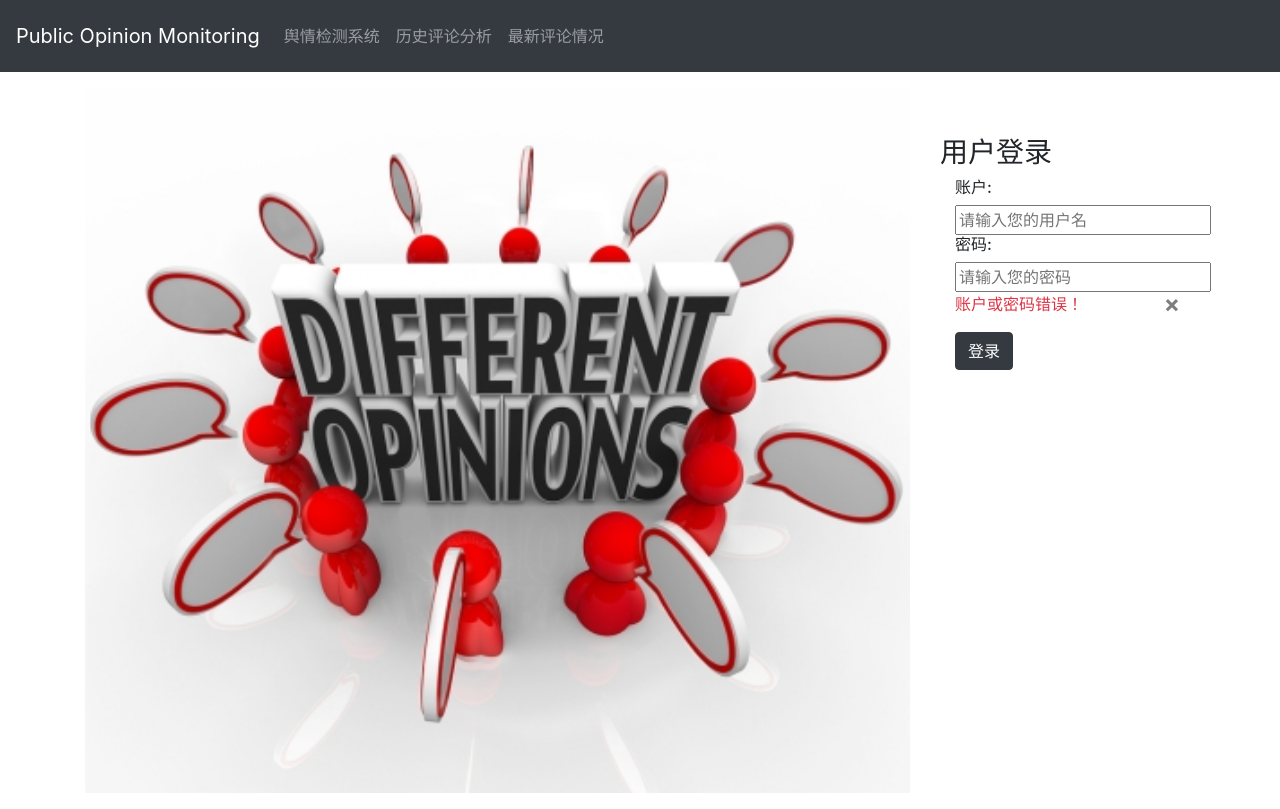
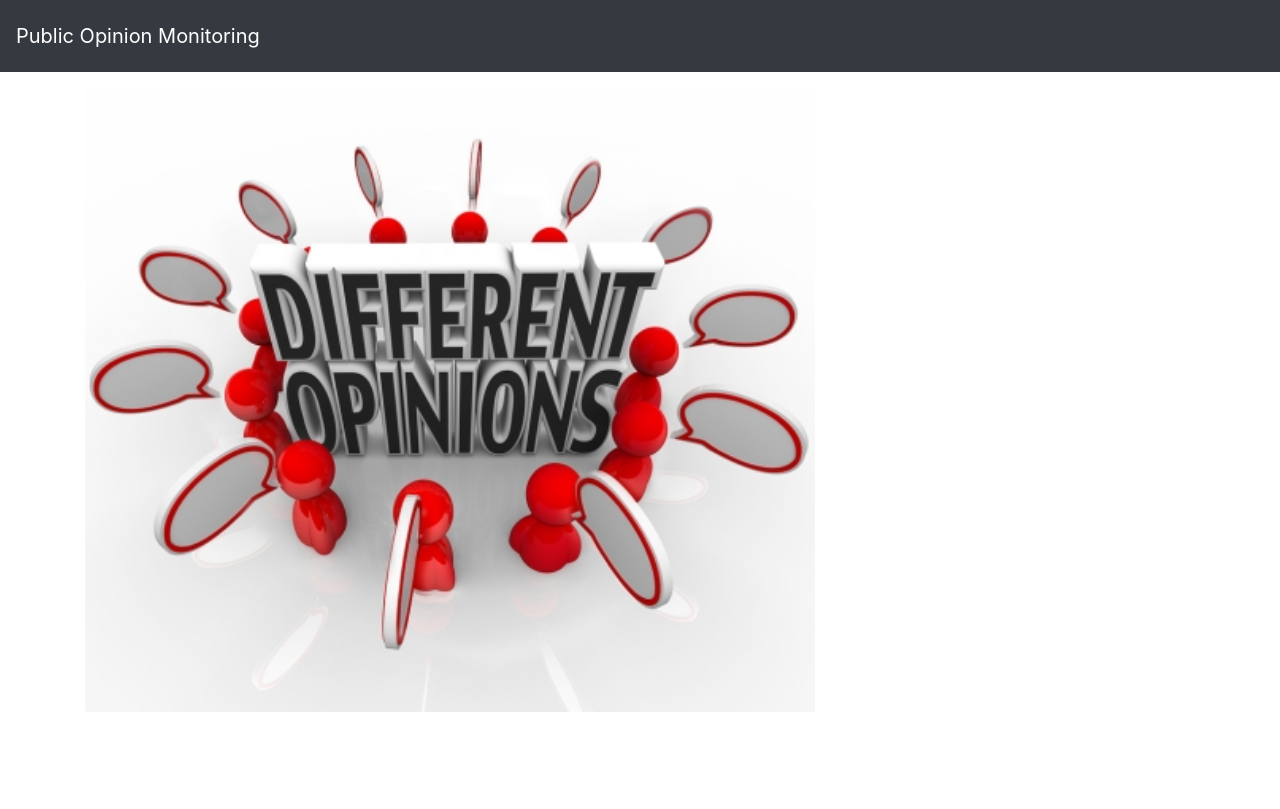
Before and after one commit to honwaii/public_opinion_monitoring, a Flask app: template app/templates/index.html in a window 1280 px wide. After the commit the page ends 712 px from the top, so only its background shows below. Run offline with Flask 2, Linux system fonts and the light colour scheme; the template is opened without the code that fills it, so the values that code supplies are empty; parts of the project's set-up code (start-up, migrations or seed data) failed here and were passed over; some libraries are stand-ins or nearby versions.

Commit message:
update: 页面跳转修改.

```diff
--- a/app/public_opinion_monitoring.py
+++ b/app/public_opinion_monitoring.py
@@ -19,13 +19,15 @@ def index():
 @app.route("/pom/login", methods=["POST"])
 def login():
     print(request.form)
+    message = '用户名或密码错误.'
     user = request.form.get("user")
     password = request.form.get("password")
+    if len(user) <= 0 or len(password) <= 0:
+        return render_template('login.html', message=message)
     result = general_service.check_user_permission(user, password)
     if result:
         # TODO 登录成功跳转的页面
         return render_template("index.html")
-    message = '用户名或密码错误.'
     return render_template('login.html', message=message)
 
 
--- a/app/templates/index.html
+++ b/app/templates/index.html
@@ -1,37 +1,17 @@
 {% extends "layout.html" %}
 
 {% block head %}
-<title>Public Opinion Monitoring System</title>
+<title>NLPartners</title>
 {% endblock %}
 
 {% block content %}
 <main>
     <div class="container">
-        <form class="row my-3" action="/login" method="post" onsubmit="toggle_spinner()">
-            <div class="col-9 row-md">
+        <div class="row my-3">
+            <div class="col-8 row-sm">
                 <img class="w-100" src="{{url_for('static', filename='diff_opinion.jpg')}}">
             </div>
-            <div class="col-3 row-sm my-5">
-                <h3>用户登录</h3>
-                <div class="col-3 col-sm my-6">
-                    <h6>账户:</h6>
-                    <input name='user' type="text" placeholder="请输入您的用户名">
-                </div>
-                <div class="col-3 col-sm my-6">
-                    <h6>密码:</h6>
-                    <input name='password' type="text" placeholder="请输入您的密码">
-                </div>
-                <div class="col-3 col-sm my-6" style="">
-                    <a href="#" class="close" data-dismiss="alert">
-                        &times;
-                    </a>
-                    <p class="text-danger">账户或密码错误！</p>
-                </div>
-                <div class="col-3 col-sm my-6">
-                    <button id="submit_btn" type="submit" name="submit" value="button" class="btn btn-dark">登录</button>
-                </div>
-            </div>
-        </form>
+        </div>
     </div>
 </main>
 {% endblock %}
--- a/app/templates/layout.html
+++ b/app/templates/layout.html
@@ -16,19 +16,6 @@
         <button class="navbar-toggler" type="button" data-toggle="collapse" data-target="#navbarNav" aria-controls="navbarNav" aria-expanded="false" aria-label="Toggle navigation">
           <span class="navbar-toggler-icon"></span>
         </button>
-        <div class="collapse navbar-collapse" id="navbarNav">
-          <ul class="navbar-nav">
-            <li class="nav-item">
-              <a class="nav-link" href="{{url_for('index')}}">舆情检测系统</a>
-            </li>
-            <li class="nav-item">
-              <a class="nav-link" href="{{url_for('index')}}">历史评论分析</a>
-            </li>
-            <li class="nav-item">
-              <a class="nav-link" href="{{url_for('index')}}">最新评论情况</a>
-            </li>
-          </ul>
-        </div>
       </nav>
     </header>
 
```
Also changed, not shown: README.md.
